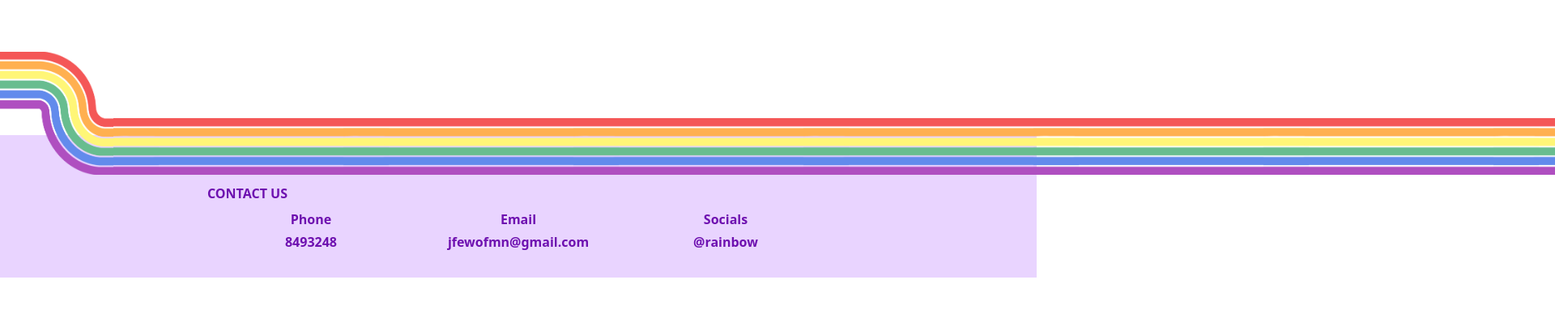
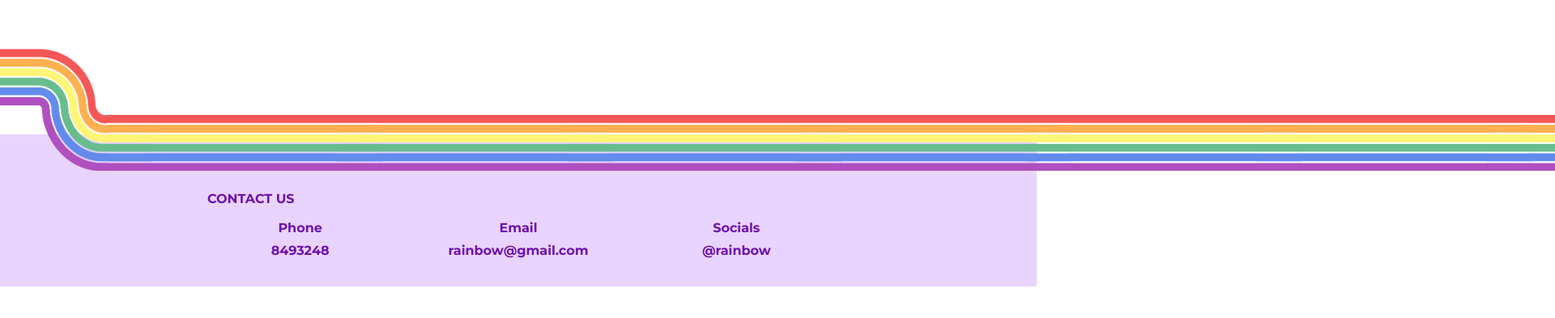
Before and after one commit to UoaWDCC/rainbow-engineering, a Next.js app: page / in a window 1280 px wide. Shown: the part 609-1002 px from the top of the page at 81% size, 1920 px wide, since content can reach past the window. Built offline with nearby package versions, Linux system fonts and the light colour scheme.

Commit message:
Added font and cleaner code fotmat

```diff
--- a/src/app/layout.tsx
+++ b/src/app/layout.tsx
@@ -24,7 +24,12 @@ export default function RootLayout({
 }>) {
   return (
     <html lang="en">
-      <body className="flex flex-col min-h-screen overflow-hidden">
+      <head>
+        <link rel="preconnect" href="https://fonts.googleapis.com" />
+        <link rel="preconnect" href="https://fonts.gstatic.com" crossOrigin="anonymous" />
+        <link href="https://fonts.googleapis.com/css2?family=Montserrat:ital,wght@0,100..900;1,100..900&display=swap" rel="stylesheet"/>
+      </head>
+<body className="flex flex-col min-h-screen overflow-hidden">
         <main className="flex-grow">
           {children}
         </main>
@@ -32,76 +37,30 @@ export default function RootLayout({
   <img
     src="/rainbow_head.png"
     alt="Rainbow Footer Banner"
-    className="relative mt-[300px] w-35 object-contain block shrink-0"
-    style={{ bottom: '-49px' }}
+    className="relative mt-[300px] w-33 object-contain block shrink-0"
+    style={{ bottom: '-45px' }}
   />
-  <img
+    {[...Array(7)].map((_, i) => (
+      <img
     src="/rainbow_body.png"
     alt="Rainbow Footer Banner"
     className="relative w-71 object-contain block shrink-0"
-    style={{ bottom: '-240px' }}
+    style={{ bottom: '-236px' }}
   />
-    <img
-    src="/rainbow_body.png"
-    alt="Rainbow Footer Banner"
-    className="relative w-71 object-contain block shrink-0"
-    style={{ bottom: '-240px' }}
-  />
-    <img
-    src="/rainbow_body.png"
-    alt="Rainbow Footer Banner"
-    className="relative w-71 object-contain block shrink-0"
-    style={{ bottom: '-240px' }}
-  />
-    <img
-    src="/rainbow_body.png"
-    alt="Rainbow Footer Banner"
-    className="relative w-71 object-contain block shrink-0"
-    style={{ bottom: '-240px' }}
-  />
-    <img
-    src="/rainbow_body.png"
-    alt="Rainbow Footer Banner"
-    className="relative w-71 object-contain block shrink-0"
-    style={{ bottom: '-240px' }}
-  />
-    <img
-    src="/rainbow_body.png"
-    alt="Rainbow Footer Banner"
-    className="relative w-71 object-contain block shrink-0"
-    style={{ bottom: '-240px' }}
-  />
-    <img
-    src="/rainbow_body.png"
-    alt="Rainbow Footer Banner"
-    className="relative w-71 object-contain block shrink-0"
-    style={{ bottom: '-240px' }}
-  />
-    <img
-    src="/rainbow_body.png"
-    alt="Rainbow Footer Banner"
-    className="relative w-71 object-contain block shrink-0"
-    style={{ bottom: '-251px' }}
-  />
-    <img
-    src="/rainbow_body.png"
-    alt="Rainbow Footer Banner"
-    className="relative w-71 object-contain block shrink-0"
-    style={{ bottom: '-251px' }}
-  />
+  ))}
 </div>
 
 <footer className="bg-purple-200 text-purple-800 text-center p-8 pt-15 relative z-0">
-  <div className="w-full max-w-3xl mx-auto text-left mb-2">
-    <h4 className="font-bold">CONTACT US</h4>
+  <div className="w-full max-w-3xl mx-auto text-left mb-3 my-2">
+    <h6 className="font-['Montserrat'] font-bold">CONTACT US</h6>
   </div>
 
-  <div className="grid font-bold grid-cols-3 justify-items-center gap-y-1 w-full max-w-3xl mx-auto">
+  <div className="grid font-['Montserrat'] font-bold grid-cols-3 justify-items-center gap-y-1 gap-x-10 w-full max-w-3xl mx-auto">
     <div>Phone</div>
     <div>Email</div>
     <div>Socials</div>
     <div>8493248</div>
-    <div>jfewofmn@gmail.com</div>
+    <div>rainbow@gmail.com</div>
     <div>@rainbow</div>
   </div>
 </footer>
```
Also changed, not shown: public/rainbow_body.png, public/rainbow_head.png.
